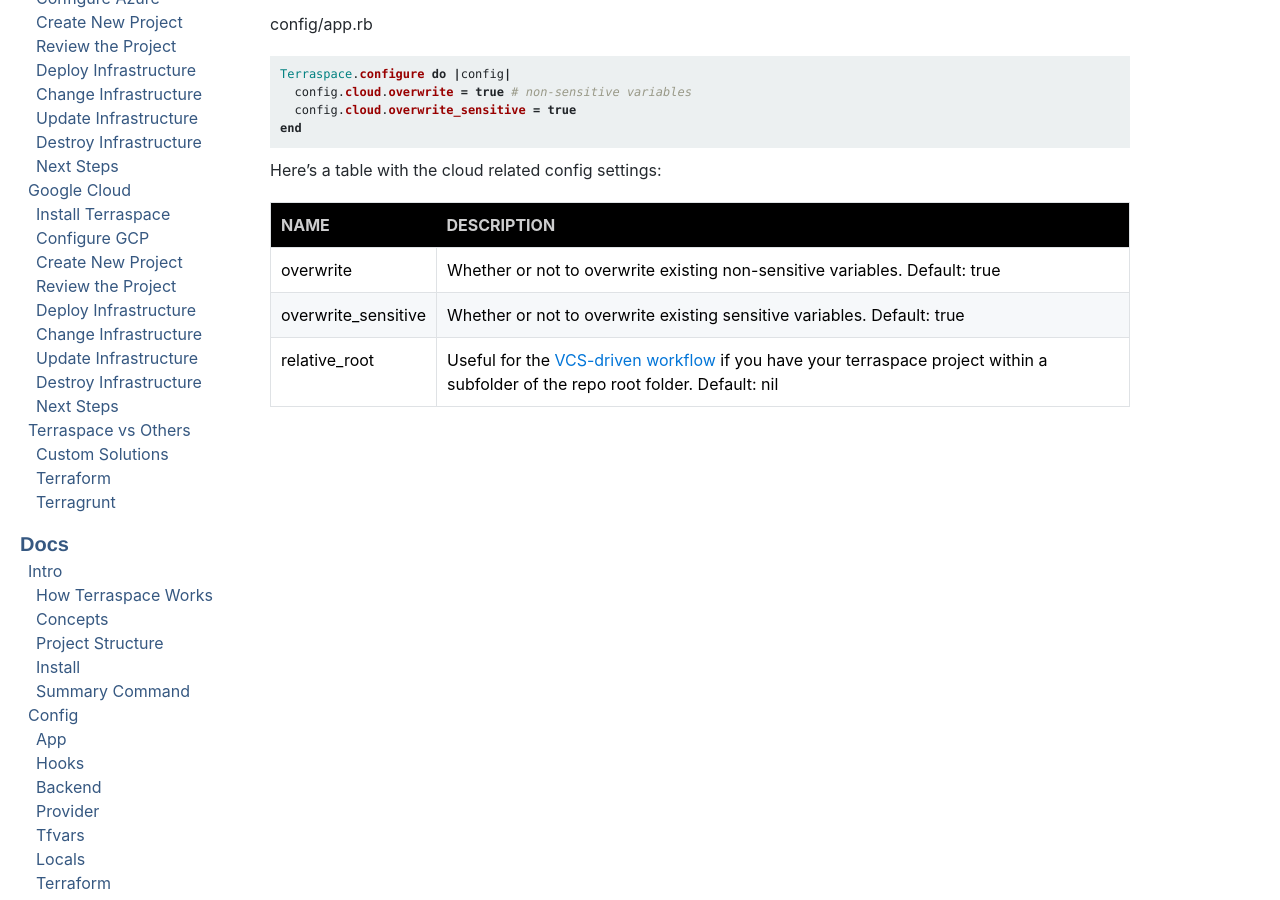
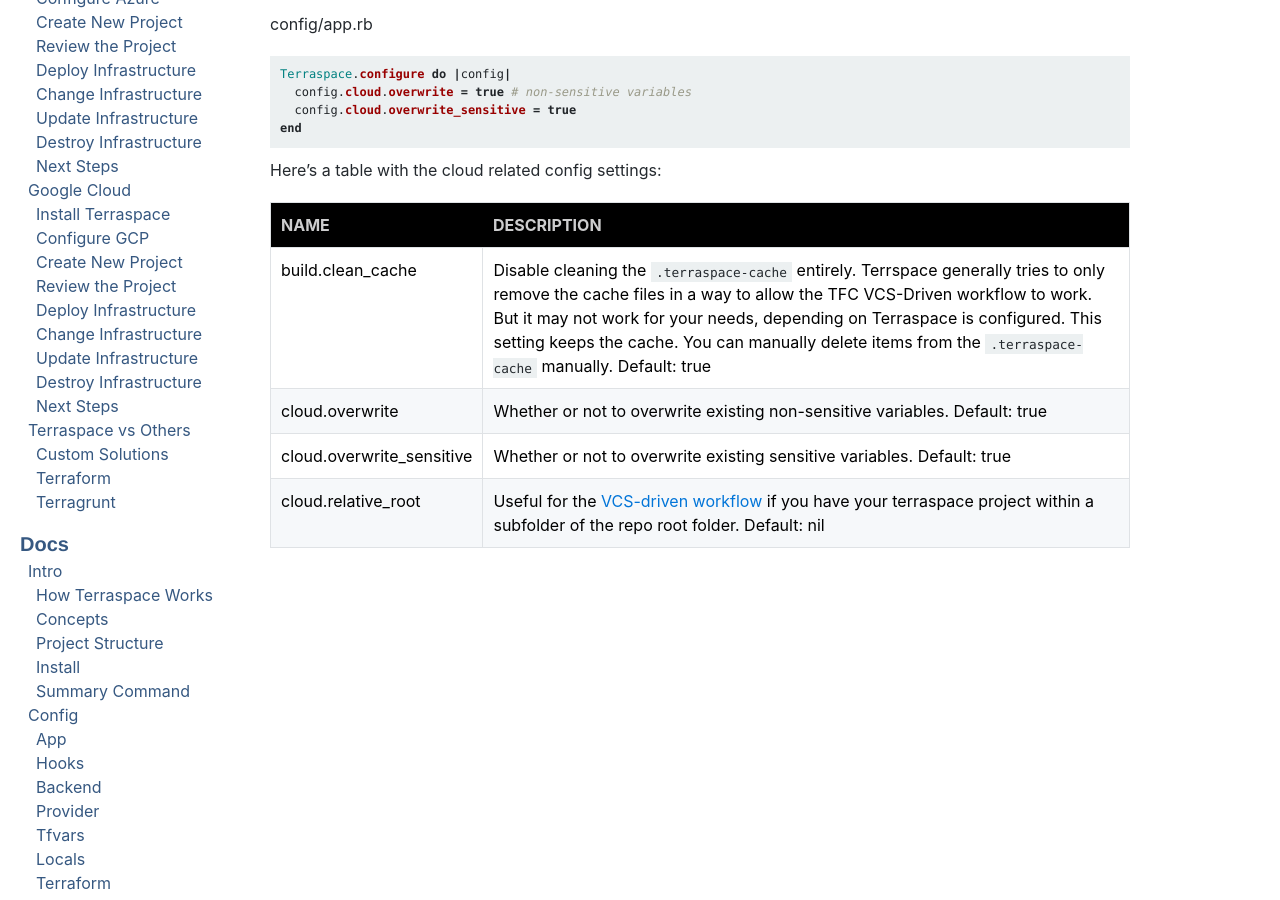
Before and after one commit to boltops-tools/terraspace-docs, a Jekyll site: the page built from _docs/cloud/config.md, in a window 1280 px wide and 900 px high, scrolled down 434 px. Built offline with Jekyll 4.4.1, drawn with Linux system fonts in a browser that asks for light colours; a script that is not in the unit is left out; comment, search, counter and statistics services are not loaded.

Commit message:
config.clean_cache config setting

```diff
--- a/_docs/cloud/config.md
+++ b/_docs/cloud/config.md
@@ -23,6 +23,7 @@
 
 Name | Description
 --- | ---
-overwrite | Whether or not to overwrite existing non-sensitive variables. Default: true
-overwrite_sensitive | Whether or not to overwrite existing sensitive variables. Default: true
-relative_root | Useful for the [VCS-driven workflow]({% link _docs/cloud/workflows/vcs.md %}) if you have your terraspace project within a subfolder of the repo root folder. Default: nil
+build.clean_cache | Disable cleaning the `.terraspace-cache` entirely. Terrspace generally tries to only remove the cache files in a way to allow the TFC VCS-Driven workflow to work. But it may not work for your needs, depending on Terraspace is configured. This setting keeps the cache. You can manually delete items from the `.terraspace-cache` manually. Default: true
+cloud.overwrite | Whether or not to overwrite existing non-sensitive variables. Default: true
+cloud.overwrite_sensitive | Whether or not to overwrite existing sensitive variables. Default: true
+cloud.relative_root | Useful for the [VCS-driven workflow]({% link _docs/cloud/workflows/vcs.md %}) if you have your terraspace project within a subfolder of the repo root folder. Default: nil
```
Also changed, not shown: _docs/config/app.md (+2 -0 lines).
